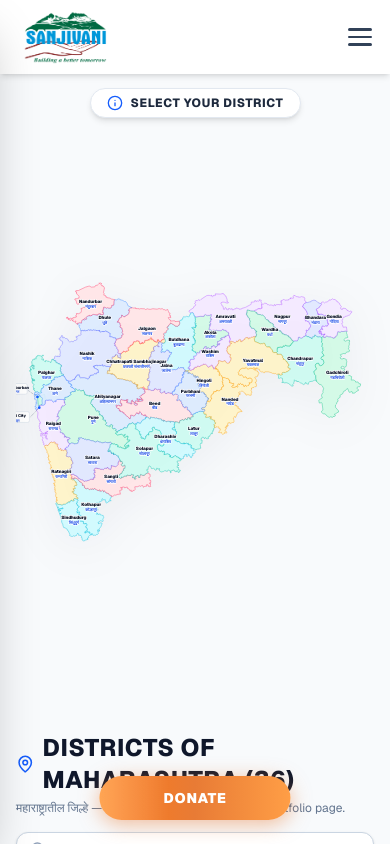
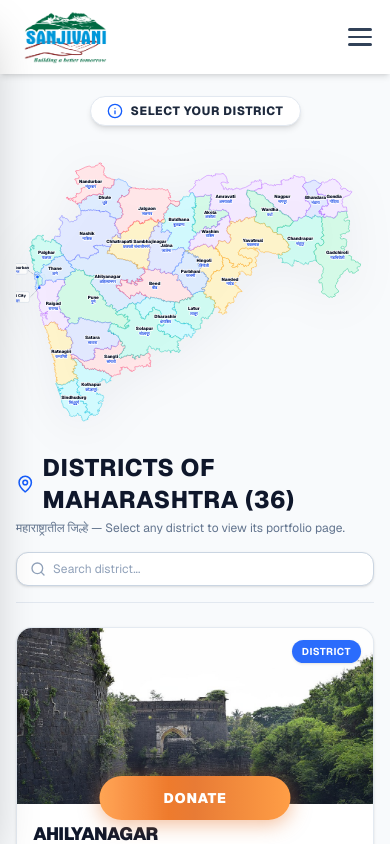
Before and after one commit to Vedantttt64/sanjivani-shop-ui, a Next.js app: page /district in a window 390 px wide. Shown: the top 844 px of the page. Built offline with nearby package versions, Linux system fonts and the light colour scheme.

Commit message:
SDG Goals Grid Layout Fix

```diff
--- a/src/app/components/SDGGrid.tsx
+++ b/src/app/components/SDGGrid.tsx
@@ -4,6 +4,7 @@ import Image from 'next/image';
 import React from 'react';
 
 const goals = [
+  { id: 18, title: 'SDG Goals Overview', color: 'bg-[#19486a]', image: '/images/Popular/sdg18.jpg' },
   { id: 1, title: 'No Poverty', color: 'bg-[#e5243b]', image: '/images/Popular/sdg1.jpg' },
   { id: 2, title: 'Zero Hunger', color: 'bg-[#dda63a]', image: '/images/Popular/sdg2.jpg' },
   { id: 3, title: 'Good Health and Well-being', color: 'bg-[#4c9f38]', image: '/images/Popular/sdg3.jpg' },
@@ -21,7 +22,6 @@ const goals = [
   { id: 15, title: 'Life on Land', color: 'bg-[#56c02b]', image: '/images/Popular/sdg15.jpg' },
   { id: 16, title: 'Peace, Justice and Strong Institutions', color: 'bg-[#00689d]', image: '/images/Popular/sdg16.jpg' },
   { id: 17, title: 'Partnerships for the Goals', color: 'bg-[#19486a]', image: '/images/Popular/sdg17.jpg' },
-  { id: 18, title: 'SDG Goals Overview', color: 'bg-[#19486a]', image: '/images/Popular/sdg18.jpg' },
 ];
 
 export default function SDGGrid() {
--- a/src/app/district/page.tsx
+++ b/src/app/district/page.tsx
@@ -50,10 +50,10 @@ function DistrictContent() {
       <Navbar />
 
       {/* Main Container with top padding for fixed Navbar */}
-      <main className="flex-1 relative z-10 pt-20 pb-16 px-4 sm:px-6 md:px-12 max-w-7xl mx-auto w-full flex flex-col items-center">
+      <main className="flex-1 relative z-10 pt-[88px] sm:pt-24 pb-6 sm:pb-16 px-4 sm:px-6 md:px-12 max-w-7xl mx-auto w-full flex flex-col items-center">
 
         {/* Header / Selection Info Badge */}
-        <div className="text-center mt-2 mb-4 flex flex-col items-center">
+        <div className="text-center mt-2 mb-2 sm:mb-4 flex flex-col items-center">
           <div className="inline-flex items-center gap-2 bg-white border border-slate-200 rounded-full px-4 py-1.5 text-xs text-slate-700 shadow-md backdrop-blur-md">
             <Info className="w-4 h-4 text-blue-600 shrink-0" />
             <span className="font-extrabold uppercase tracking-wider text-slate-800">
@@ -65,7 +65,7 @@ function DistrictContent() {
         </div>
 
         {/* ── 1. Interactive Maharashtra District Map (Plain Background, No Bounding Card) ── */}
-        <div className="w-full h-[550px] sm:h-[650px] md:h-[700px] flex items-center justify-center relative mb-12">
+        <div className="w-full h-[310px] sm:h-[650px] md:h-[700px] flex items-center justify-center relative mb-2 sm:mb-12">
           <svg
             viewBox="0 0 800 650"
             className="w-full h-full drop-shadow-[0_8px_24px_rgba(15,23,42,0.06)] select-none transition-transform duration-500"
--- a/src/app/layout.tsx
+++ b/src/app/layout.tsx
@@ -17,10 +17,13 @@ export const metadata: Metadata = {
   title: "Sanjivani NGO",
   description: "Sanjivani NGO",
   icons: {
-    icon: "/images/sanjivani-logo.png",
-    shortcut: "/images/sanjivani-logo.png",
-    apple: "/images/sanjivani-logo.png",
-  }
+    icon: [
+      { url: "/icon.png", type: "image/png" },
+      { url: "/images/sanjivani-logo.png", type: "image/png" },
+    ],
+    shortcut: "/icon.png",
+    apple: "/apple-icon.png",
+  },
 };
 
 export default function RootLayout({
@@ -30,6 +33,11 @@ export default function RootLayout({
 }>) {
   return (
     <html lang="en">
+      <head>
+        <link rel="icon" href="/images/sanjivani-logo.png" type="image/png" sizes="any" />
+        <link rel="shortcut icon" href="/images/sanjivani-logo.png" type="image/png" />
+        <link rel="apple-touch-icon" href="/images/sanjivani-logo.png" />
+      </head>
       <body
         className={`${geistSans.variable} ${geistMono.variable} antialiased overflow-x-hidden`}
       >
```
